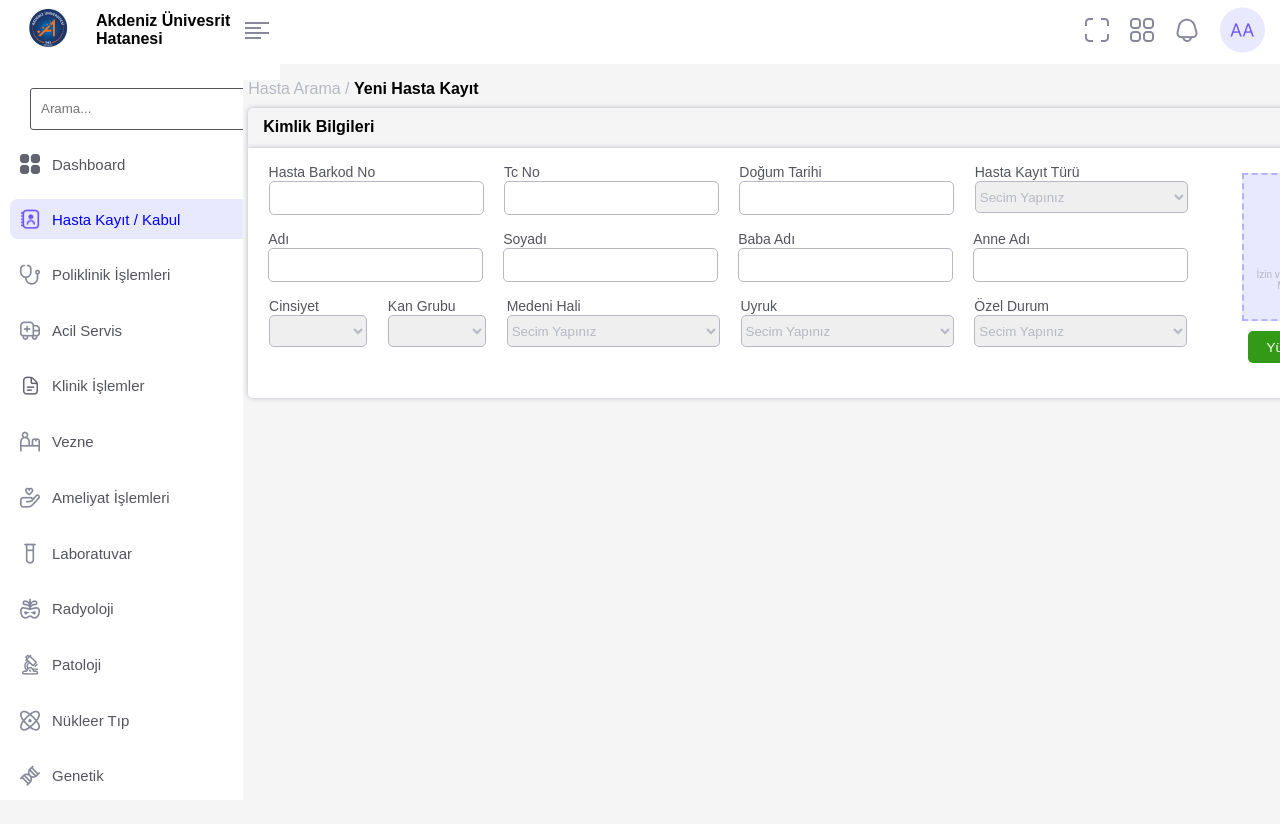
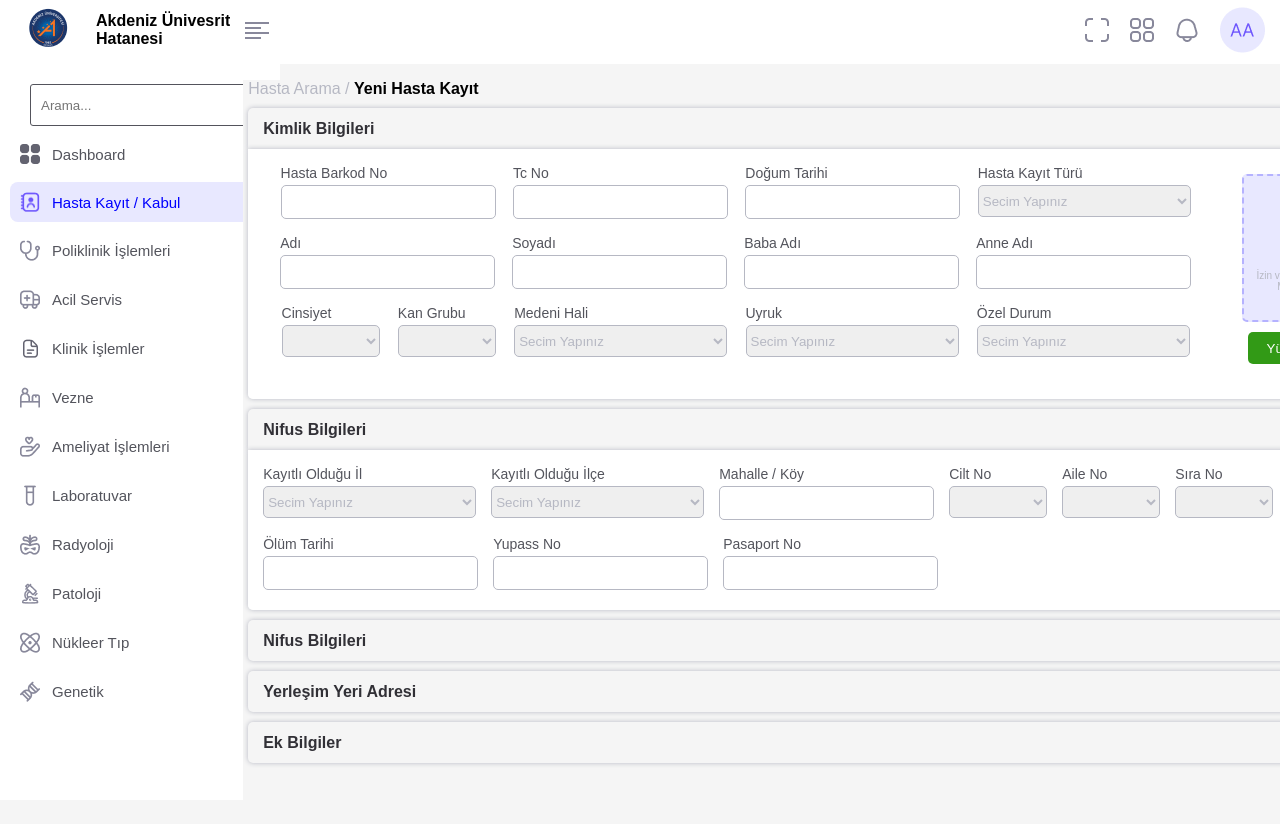
Before and after one commit to ozcanbayram/Hasta-Kayit-Angular, an Angular app: page / in a window 1280 px wide. Shown: the top 824 px of the page. Built offline with nearby package versions, Linux system fonts and the light colour scheme.

Commit message:
main component designed

```diff
--- a/src/app/main/main.component.html
+++ b/src/app/main/main.component.html
@@ -86,4 +86,74 @@
             </div>
         </div>
     </div>
+
+
+    <!-- Nifus bilgileri -->
+
+    <div class="ic-baslik">
+        <h4> Nifus Bilgileri</h4>
+    </div>
+    <div class="kimlik-bilgileri nifus-bilgileri">
+        <div class="kimlik-icerikleri nifus">
+            <form action="">
+
+                <div class="satir-nifus ">
+                    <div class="input">
+                        <span>Kayıtlı Olduğu İl<br> <select name="kayit-turu" id="kayit-turu" class="girdi2 secenek">
+                                <option value="select">Secim Yapınız</option>
+                            </select></span>
+                    </div>
+                    <div class="input">
+                        <span>Kayıtlı Olduğu İlçe<br> <select name="kayit-turu" id="kayit-turu" class="girdi2 secenek">
+                                <option value="select">Secim Yapınız</option>
+                            </select></span>
+                    </div>
+                    <div class="input">
+                        <span>Mahalle / Köy<br> <input type="text" name="" id="" class="girdi2"></span>
+                    </div>
+                    <div class="input">
+                        <span>Cilt No<br> <select name="" id="secenek" class="girdi2 secenek"> </select></span>
+                    </div>
+                    <div class="input">
+                        <span>Aile No<br> <select name="" id="secenek" class="girdi2 secenek"> </select></span>
+                    </div>
+                    <div class="input">
+                        <span>Sıra No<br> <select name="" id="secenek" class="girdi2 secenek"> </select></span>
+                    </div>
+                </div>
+
+                <!-- satir -->
+                <div class="satir-nifus ">
+
+                    <div class="input">
+                        <span>Ölüm Tarihi<br> <input type="text" name="" id="" class="girdi2"></span>
+                    </div>
+                    <div class="input">
+                        <span>Yupass No<br> <input type="text" name="" id="" class="girdi2"></span>
+                    </div>
+                    <div class="input">
+                        <span>Pasaport No<br> <input type="text" name="" id="" class="girdi2"></span>
+                    </div>
+
+                </div>
+
+            </form>
+        </div>
+
+    </div>
+
+    <div class="ic-baslik kapali">
+        <h4> Nifus Bilgileri</h4>
+        <img src="../../assets/images/close-vector.png" alt="">
+    </div>
+    <div class="ic-baslik kapali">
+        <h4> Yerleşim Yeri Adresi</h4>
+        <img src="../../assets/images/close-vector.png" alt="">
+    </div>
+    <div class="ic-baslik kapali">
+        <h4> Ek Bilgiler</h4>
+        <img src="../../assets/images/close-vector.png" alt="">
+    </div>
+
+
 </div>
--- a/src/app/main/main.component.scss
+++ b/src/app/main/main.component.scss
@@ -17,20 +17,30 @@ h4 {
 
 .ic-baslik {
     margin-top: 10px;
+    margin-top: 10px;
     width: 150vh;
-    height: 30px;
+    height: 41px;
     background-color: transparent;
     // padding: 15px;
     border-top-left-radius: 5px;
     border-top-right-radius: 5px;
     box-shadow: 0px 0px 5px 0px #B6B8C3;
-    padding-top: 10px;
+    // padding-top: 10px;
+    display: flex;
+    flex-direction: row;
+    justify-content: space-between;
+    align-items: center;
 }
 
 .ic-baslik h4 {
     margin-left: 15px;
     font-family: Arial, Helvetica, sans-serif;
     font-weight: 600;
+    color: var(--main-text-color);
+}
+
+.ic-baslik img {
+    margin-right: 15px;
 }
 
 .kimlik-bilgileri {
@@ -62,9 +72,19 @@ h4 {
 
 .satir {
     padding-top: 15px;
+    padding-left: 15px;
     display: flex;
     flex-direction: row;
     justify-content: space-evenly;
+    flex-wrap: wrap;
+}
+
+.satir-nifus {
+    padding-top: 15px;
+    padding-left: 15px;
+    display: flex;
+    flex-direction: row;
+    justify-content: flex-start;
     flex-wrap: wrap;
 }
 
@@ -79,7 +99,25 @@ h4 {
     border-color: var(--second-text-color);
     border: 1px solid var(--second-text-color);
     border-radius: 5px;
+    margin-top: 3px;
 }
+
+
+.girdi2 {
+    width: 213px;
+    height: 32px;
+    border-color: var(--second-text-color);
+    border: 1px solid var(--second-text-color);
+    border-radius: 5px;
+    margin-right: 15px;
+    margin-top: 3px;
+}
+
+.input span {
+    color: var(--text-color);
+    font-size: 14px;
+}
+
 
 #secenek {
     width: 98px;
@@ -114,6 +152,7 @@ h4 {
     height: 144px;
     background-color: #E8E8FF;
     border: 2px dashed #B5B2FF;
+    border-radius: 5px;
     display: flex;
     flex-direction: column;
     align-items: center;
@@ -142,3 +181,20 @@ h4 {
     background-color: var(--green-color);
     color: var(--primary-color);
 }
+
+
+// NİFUS BİLGİLERİ
+
+.nifus-bilgileri {
+    height: 160px;
+}
+
+.nifus {
+    width: 100%;
+    height: 160px;
+}
+
+.kapali {
+    border-bottom-left-radius: 5px;
+    border-bottom-right-radius: 5px;
+}
--- a/src/app/side-menu/side-menu.component.scss
+++ b/src/app/side-menu/side-menu.component.scss
@@ -30,7 +30,8 @@
     height: 100%;
     display: flex;
     justify-content: center;
-    align-items: stretch;
+    // align-items: stretch; sol menüyü genişletir sayfaya yayar!
+    align-items: self-start;
     background-color: var(--primary-color);
 }
 
@@ -42,7 +43,7 @@
 }
 
 .navigations ul li {
-    // background-color: aqua;
+    // background-color: aqua !important;
     width: 100%;
     display: flex;
     flex-direction: row;
@@ -52,7 +53,7 @@
 }
 
 .navigations ul li a {
-    //background-color: teal;
+    // background-color: teal !important;
     text-decoration: none;
     color: var(--text-color);
     font-size: 15px;
@@ -65,6 +66,7 @@
     padding: 10px;
     align-items: center;
     border-radius: 8px;
+
 }
 
 .navigations ul li a img {
--- a/src/styles.scss
+++ b/src/styles.scss
@@ -17,6 +17,7 @@ body {
     --purple-color: #6D55FD;
     --second-purple-color: #E8E8FF;
     --text-color: #53545C;
+    --main-text-color: #313036;
     --second-background-color: #E8E8FF;
     --second-text-color: #B6B8C3;
 }
```
Also changed, not shown: src/assets/images/close-vector.png (added).
